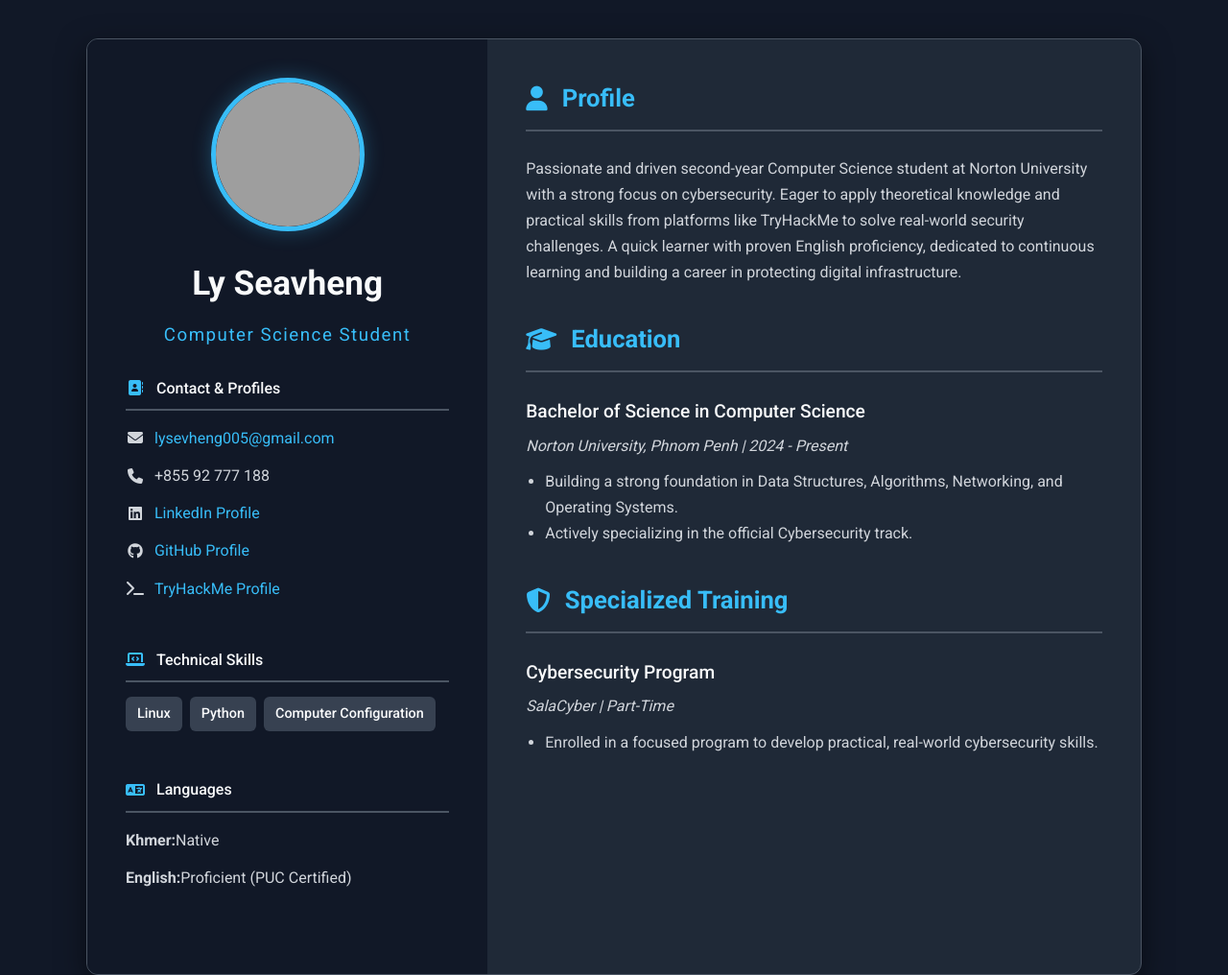
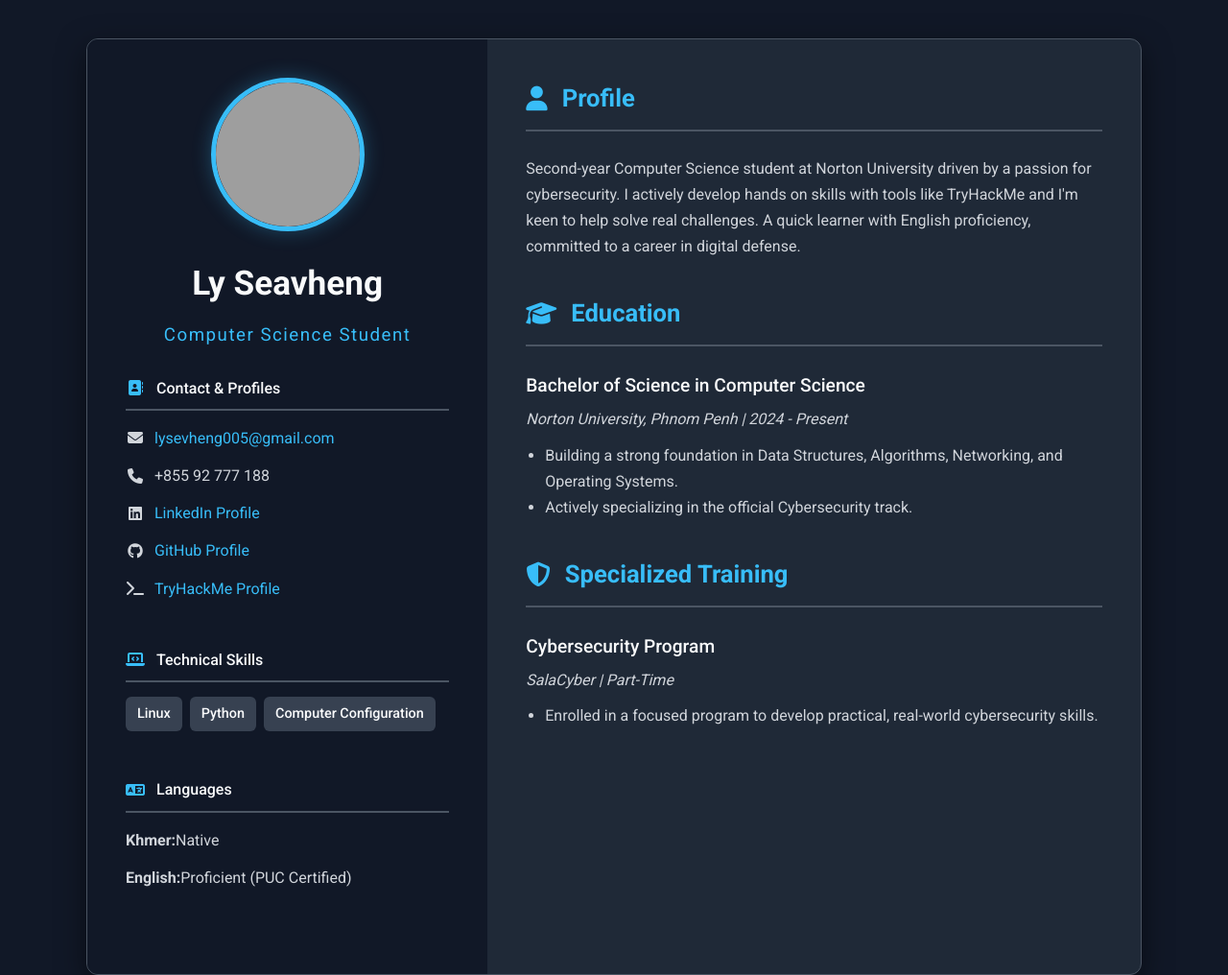
Before and after one commit to myguygotit/lseavheng.github.io, a plain HTML site: page index.html in a window 1280 px wide. Shown: the top 1016 px of the page at 96% size. Drawn offline with Linux system fonts and the light colour scheme; grey boxes are pictures that could not be loaded.

Commit message:
Update index.html

```diff
--- a/index.html
+++ b/index.html
@@ -284,7 +284,7 @@
             <section class="content-block">
                 <h2><i class="fa-solid fa-user"></i>Profile</h2>
                 <p>
-                    Passionate and driven second-year Computer Science student at Norton University with a strong focus on cybersecurity. Eager to apply theoretical knowledge and practical skills from platforms like TryHackMe to solve real-world security challenges. A quick learner with proven English proficiency, dedicated to continuous learning and building a career in protecting digital infrastructure.
+                    Second-year Computer Science student at Norton University driven by a passion for cybersecurity. I actively develop hands on skills with tools like TryHackMe and I'm keen to help solve real challenges. A quick learner with English proficiency, committed to a career in digital defense.
                 </p>
             </section>
 
```
